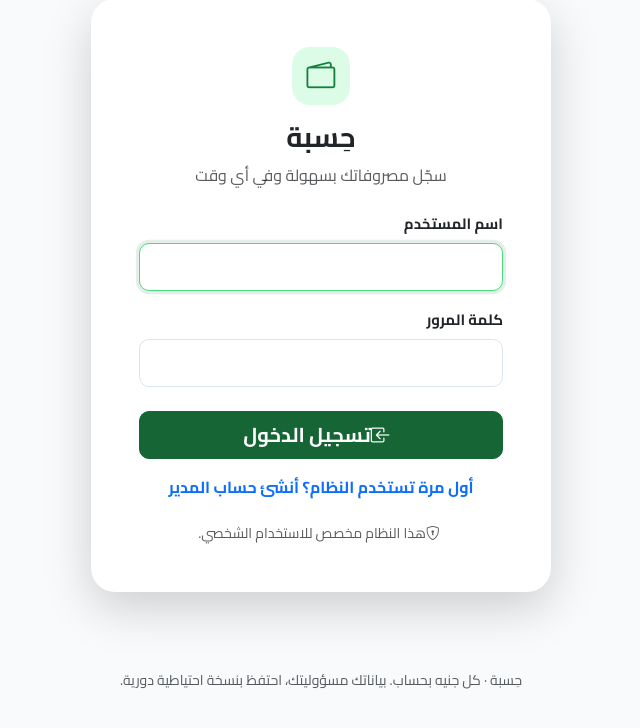
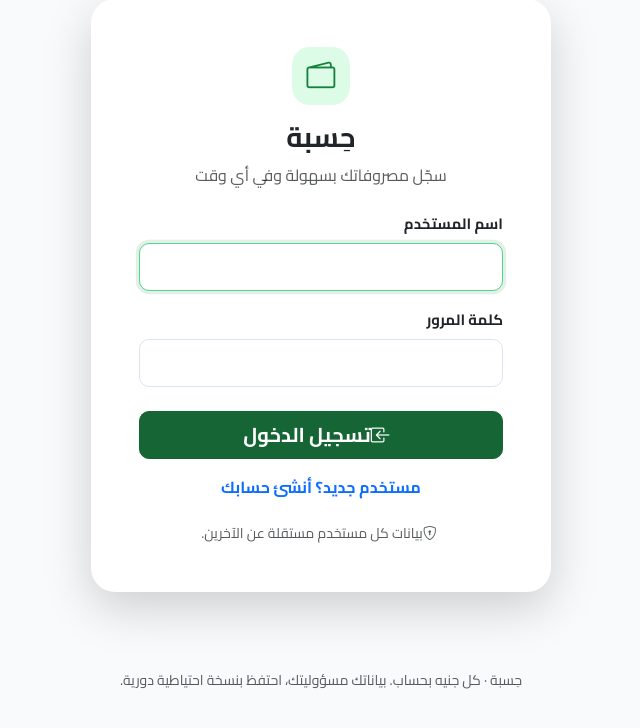
Before and after one commit to Gamal-Hassan17/Hesba, a Flask app: page /login in a window 1280 px wide. Shown: the part 25-753 px from the top of the page, without its empty margins (319-959 px from the left). Run offline with Flask 3, Linux system fonts and the light colour scheme.

Commit message:
Add files via upload

```diff
--- a/app/templates/login.html
+++ b/app/templates/login.html
@@ -19,10 +19,8 @@
         </div>
         <button class="btn btn-primary btn-lg w-100" type="submit"><i class="bi bi-box-arrow-in-left ms-2"></i>تسجيل الدخول</button>
       </form>
-      {% if not registration_closed %}
-      <div class="text-center mt-3"><a href="{{ url_for('auth.register') }}" class="fw-bold">أول مرة تستخدم النظام؟ أنشئ حساب المدير</a></div>
-      {% endif %}
-      <p class="small text-muted text-center mt-4 mb-0"><i class="bi bi-shield-lock ms-1"></i>هذا النظام مخصص للاستخدام الشخصي.</p>
+      <div class="text-center mt-3"><a href="{{ url_for('auth.register') }}" class="fw-bold">مستخدم جديد؟ أنشئ حسابك</a></div>
+      <p class="small text-muted text-center mt-4 mb-0"><i class="bi bi-shield-lock ms-1"></i>بيانات كل مستخدم مستقلة عن الآخرين.</p>
     </div>
   </div>
 </div>
```
